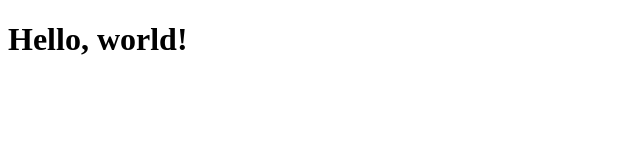
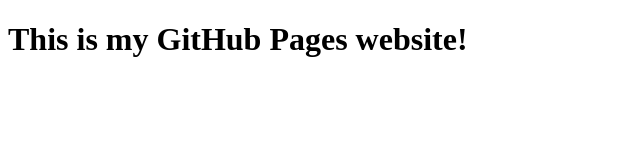
Before and after one commit to ayemm42/ayemm42.github.io, a plain HTML site: page index.html in a window 1280 px wide. Shown: the whole page, without its empty margins (0-640 px from the left). Drawn offline with Linux system fonts and the light colour scheme.

Commit message:
updated body

```diff
--- a/index.html
+++ b/index.html
@@ -4,6 +4,6 @@
         <title>My Site!</title>
     </head>
     <body>
-        <h1>Hello, world!</h1>
+        <h1>This is my GitHub Pages website!</h1>
     </body>
 </html>
```
